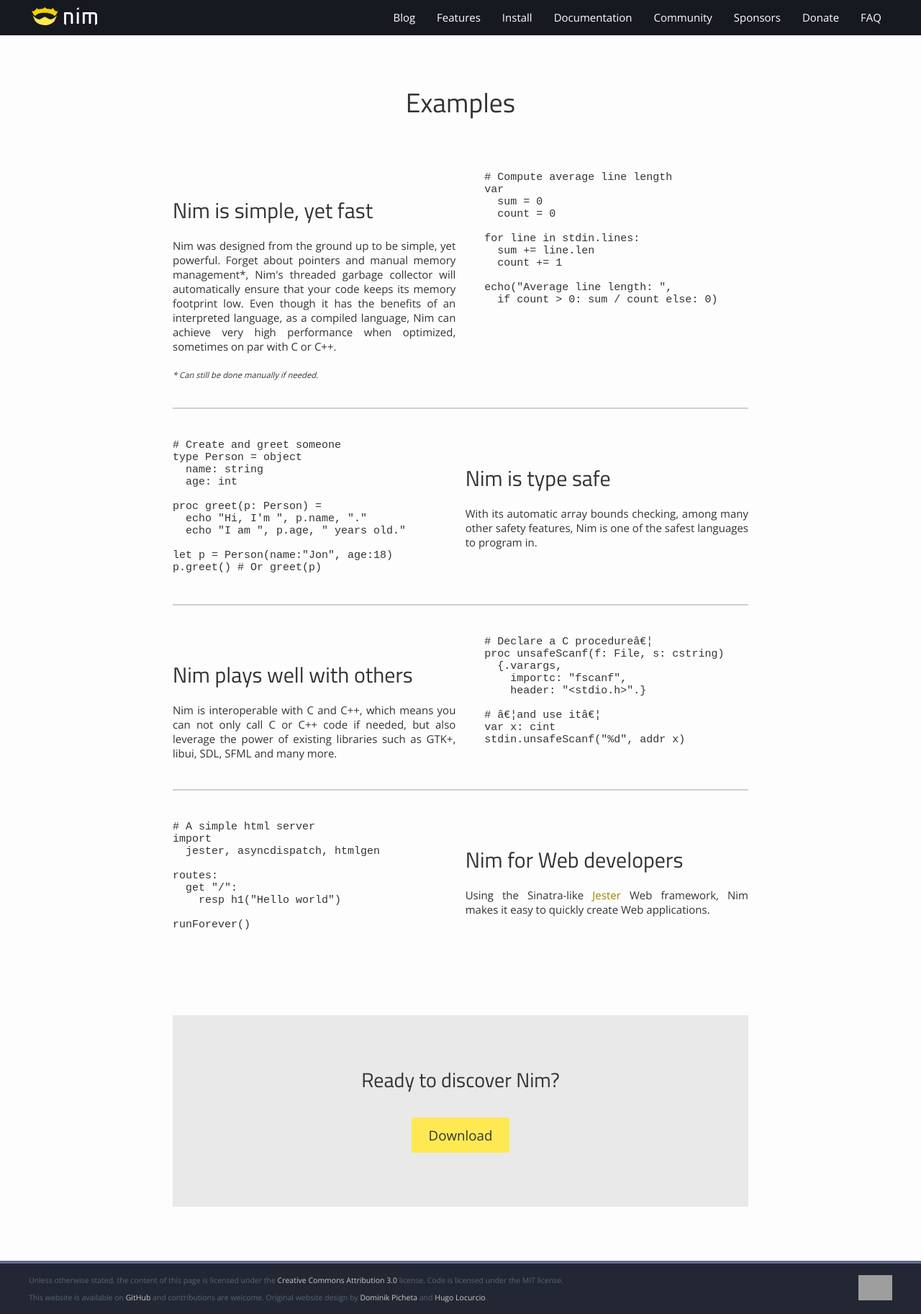
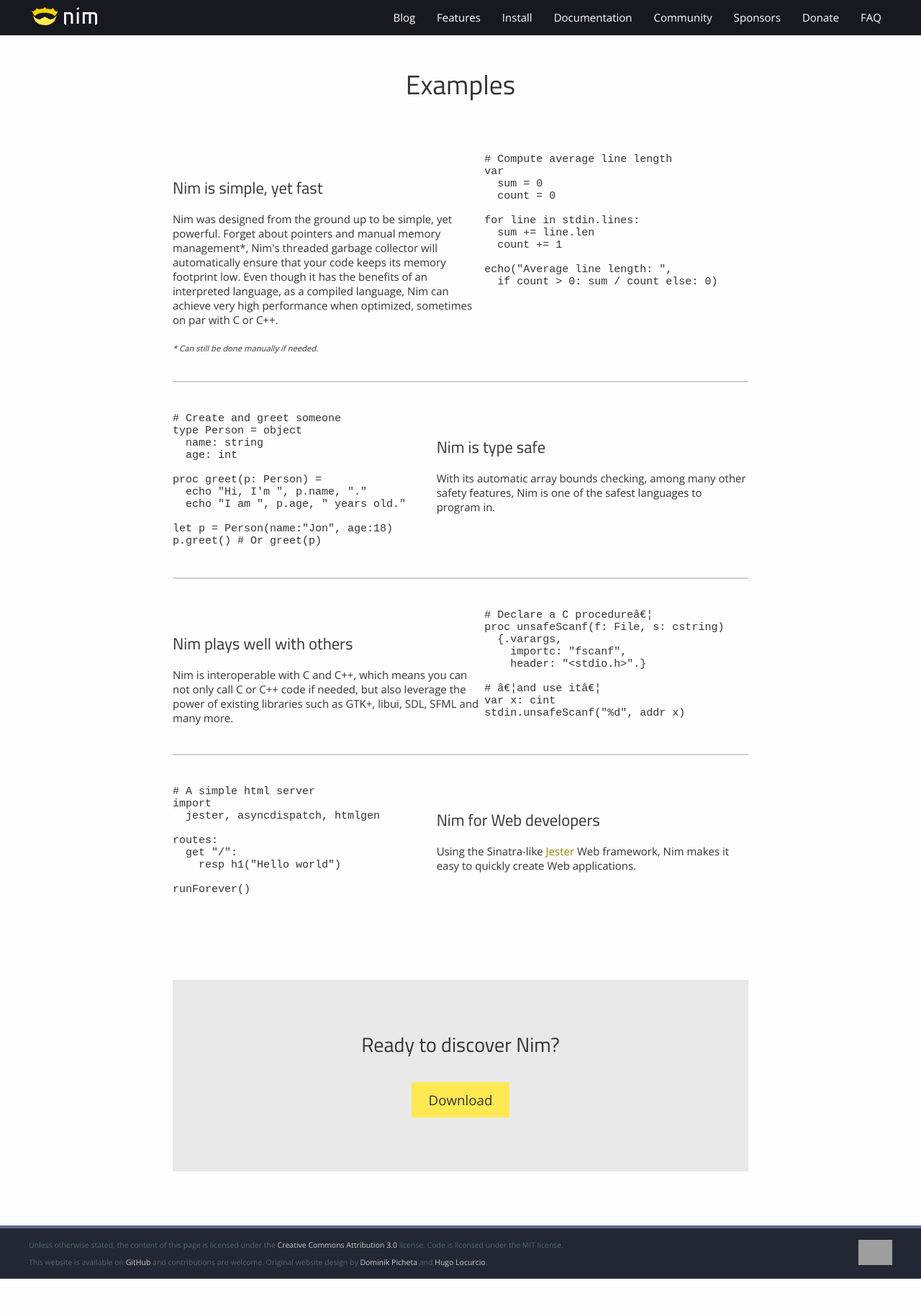
Before and after one commit to nim-lang/website, a Jekyll site: the page built from jekyll_prototype/examples.html, in a window 1280 px wide. Shown: the whole page at 72% size. Built offline with Jekyll 4.4.1, drawn with Linux system fonts in a browser that asks for light colours; after the commit the page ends 1776 px from its top, so only the background shows below that; grey boxes are pictures that could not be loaded.

Commit message:
Clean up styles and make images responsive.

```diff
--- a/jekyll_prototype/assets/css/main.scss
+++ b/jekyll_prototype/assets/css/main.scss
@@ -3,7 +3,6 @@
 ---
 
 @import "variables"; // Global variables
-@import "examples";  // Styles for Examples page
 @import "download";  // Styles for Download page
 @import "banner";    // Styles for top banner
 
@@ -75,6 +74,7 @@
   margin-bottom: 12pt;
   padding: 10px;
   font-size: 120%;
+  max-width: 100%;
 }
 
 .jumbotron {
@@ -194,7 +194,7 @@
 }
 
 .site-content > .content {
-  margin: 25px auto 50px auto;
+  margin-bottom: 100px;
 }
 
 // Fix footer to stick to the bottom using flexbox.
@@ -489,6 +489,9 @@
 
 section#book img {
   border: 1px solid #272935;
+  max-width: 80%;
+  height: auto;
+  display: block;
 }
 
 span.disclaimer {
@@ -629,7 +632,9 @@
   margin-top: 80px;
 
   img {
-    height: 300px;
+    height: auto;
+    max-width: 90%;
+    display: block;
   }
 
   p {
@@ -638,14 +643,16 @@
 }
 
 div.image.right {
-  float: right;
+  text-align: right;
+
+  img {
+    margin-left: auto;
+  }
 }
 
-.site-content.features {
-  section > div > div:not(:first-child) {
-    h1:first-child, h2:first-child, h3:first-child {
-      margin-top: 0;
-    }
+div.code-align {
+  h1:first-child, h2:first-child, h3:first-child {
+    margin-top: 0;
   }
 }
 
@@ -655,6 +662,17 @@
 
 .fa-windows, .fa-linux, .fa-apple {
   margin-right: 20pt;
+}
+
+.call-to-action {
+  font-size: 125%;
+  padding: 20px 0 60px 0;
+}
+
+.content.ffi {
+  figure.highlight {
+    margin: 20pt 0;
+  }
 }
 
 // Styles for the install page.
@@ -796,8 +814,14 @@
 
 // Styles that apply only to very narrow screens (usually smartphones)
 @media (max-width: 767px) {
-  footer {
-    text-align: center;
+  footer img {
+    height: 25px;
+  }
+
+  section#book img {
+    max-width: 50%;
+    margin-left: auto;
+    margin-right: auto;
   }
 
   .pure-menu.pure-menu-horizontal {
@@ -818,4 +842,9 @@
     top: 0;
     background: linear-gradient(to right, transparent, $menu-background-color);
   }
+
+  .page-title {
+    // Compensate for the fixed header.
+    padding-top: 70px;
+  }
 }
--- a/jekyll_prototype/index.html
+++ b/jekyll_prototype/index.html
@@ -124,7 +124,7 @@
   <section class="content">
     <div class="pure-g">
       <div class="pure-u-1 pure-u-md-2-5">
-        <img height="470px" src="{{ site.baseurl }}/assets/img/nim_in_action_cover.png"/>
+        <img height="470px" class="pure-img" src="{{ site.baseurl }}/assets/img/nim_in_action_cover.png"/>
       </div>
       <div class="pure-u-1 pure-u-md-3-5 main-block">
         <h1>Now available.</h1>
```
Also changed, not shown: jekyll_prototype/features.html (+6 -5 lines).
